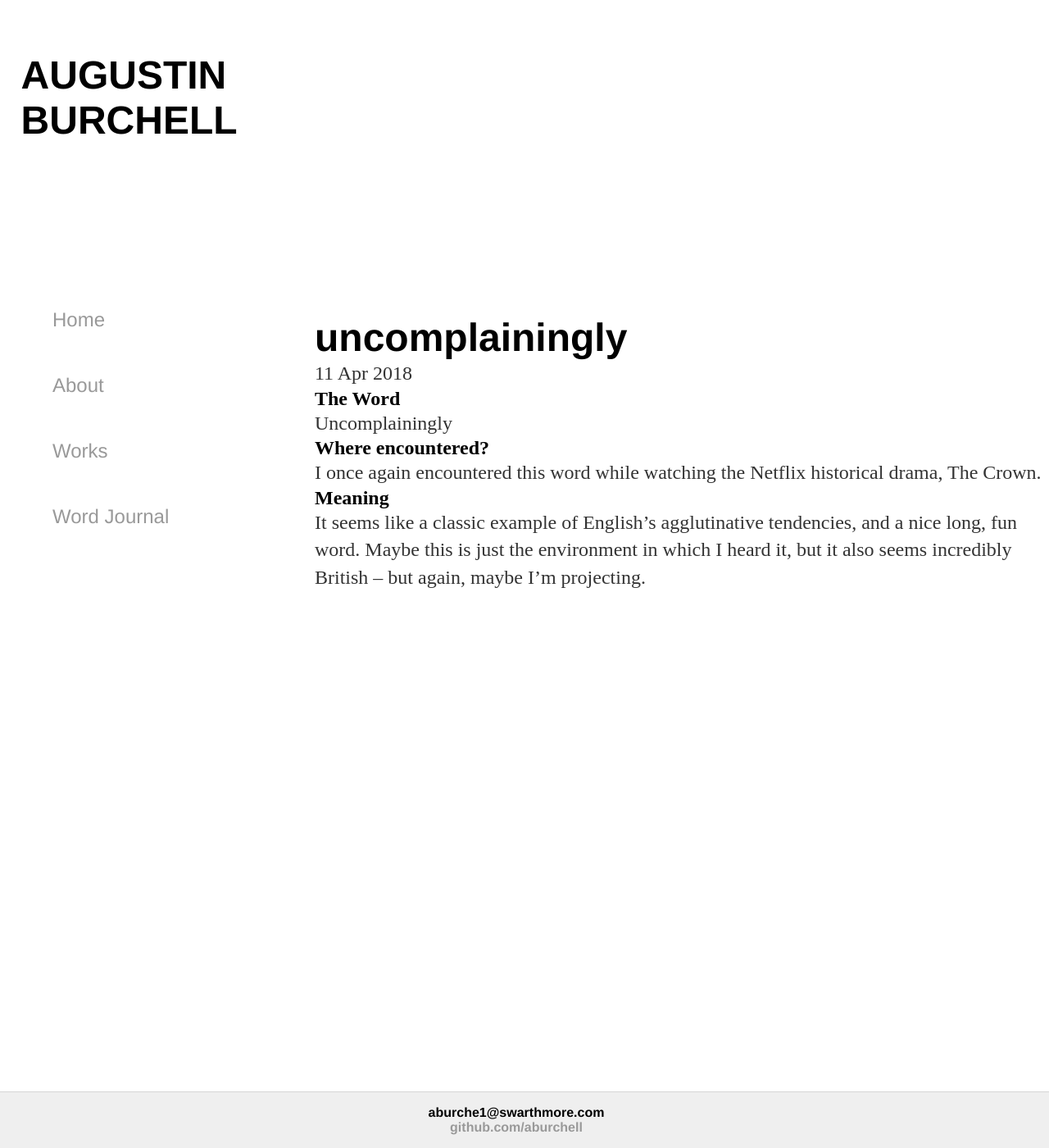
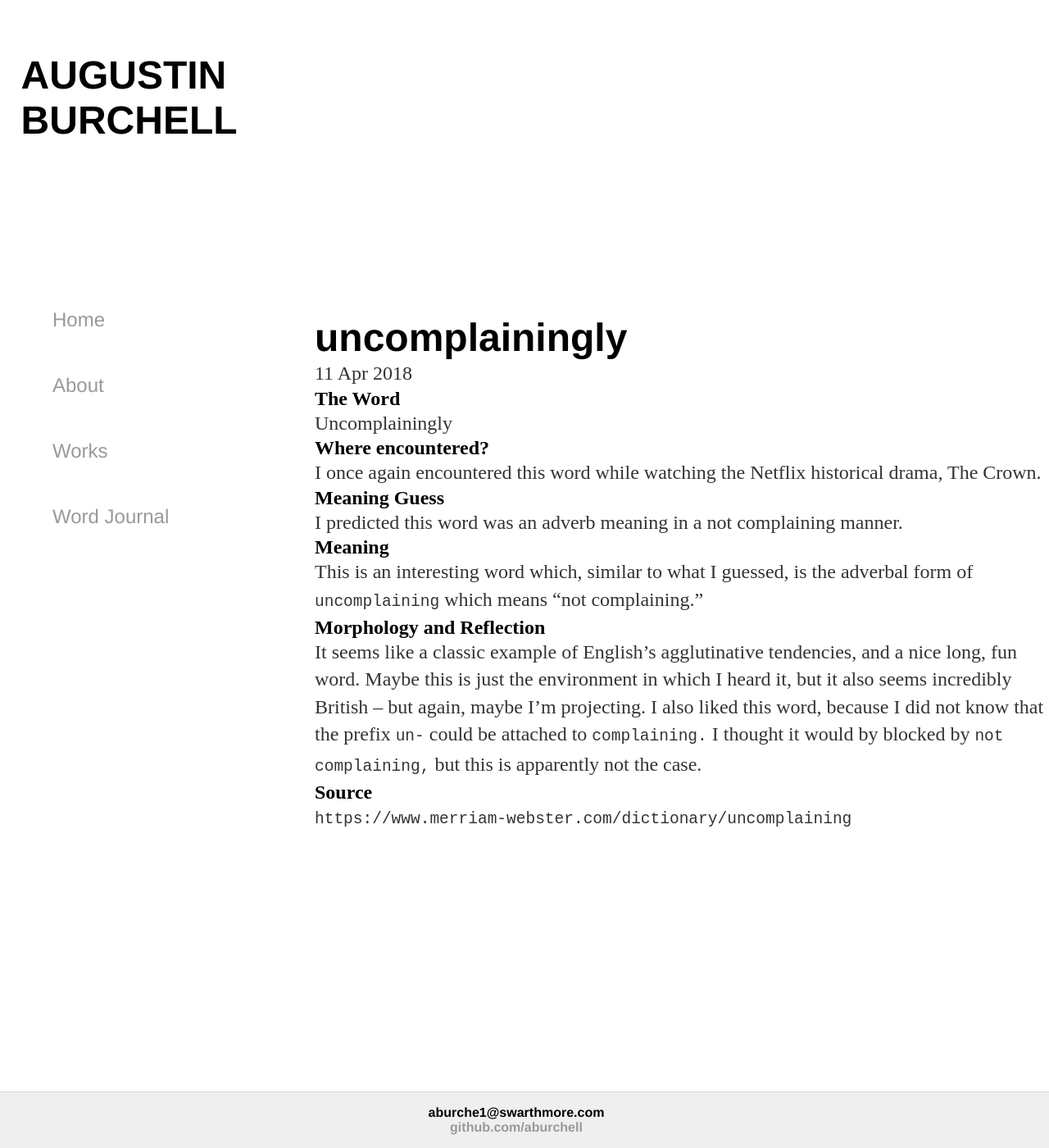
Before and after one commit to aburchell/aburchell.github.io, a Jekyll site: the page built from _posts/2018-04-11-uncomplainingly.md, in a window 1280 px wide and 1400 px high. Shown: the whole window at 82% size. Built offline with Jekyll 4.4.1, drawn with Linux system fonts in a browser that asks for light colours.

Commit message:
Update 2018-04-11-uncomplainingly.md

```diff
--- a/_posts/2018-04-11-uncomplainingly.md
+++ b/_posts/2018-04-11-uncomplainingly.md
@@ -10,6 +10,17 @@ Uncomplainingly
 ## Where encountered?
 I once again encountered this word while watching the Netflix historical drama, The Crown.
 
+## Meaning Guess
+I predicted this word was an adverb meaning in a not complaining manner.
+
 ## Meaning
+This is an interesting word which, similar to what I guessed, is the adverbal form of `uncomplaining` which
+means "not complaining."
 
+## Morphology and Reflection
 It seems like a classic example of English’s agglutinative tendencies, and a nice long, fun word. Maybe this is just the environment in which I heard it, but it also seems incredibly British -- but again, maybe I’m projecting.
+I also liked this word, because I did not know that the prefix `un-` could be attached to `complaining.` I
+thought it would by blocked by `not complaining,` but this is apparently not the case.
+
+## Source
+`https://www.merriam-webster.com/dictionary/uncomplaining`
```
